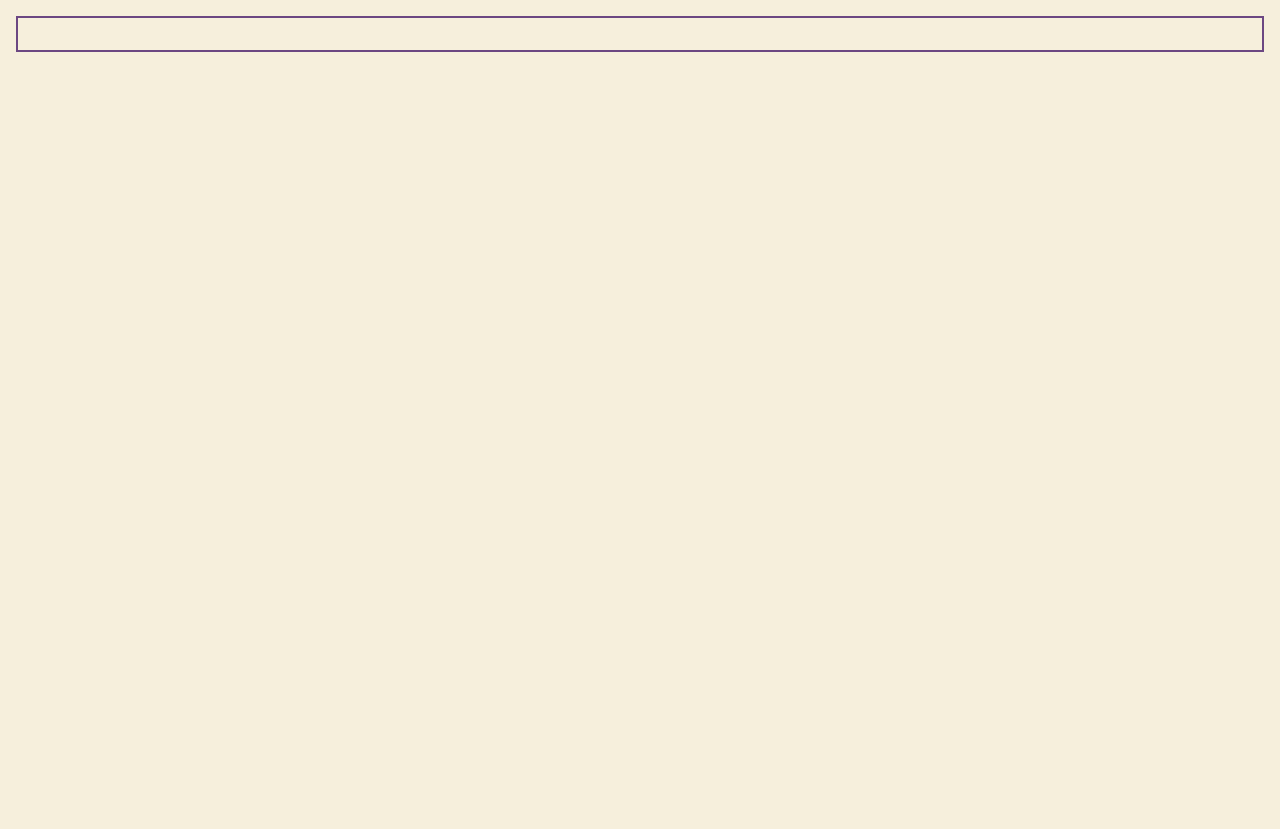
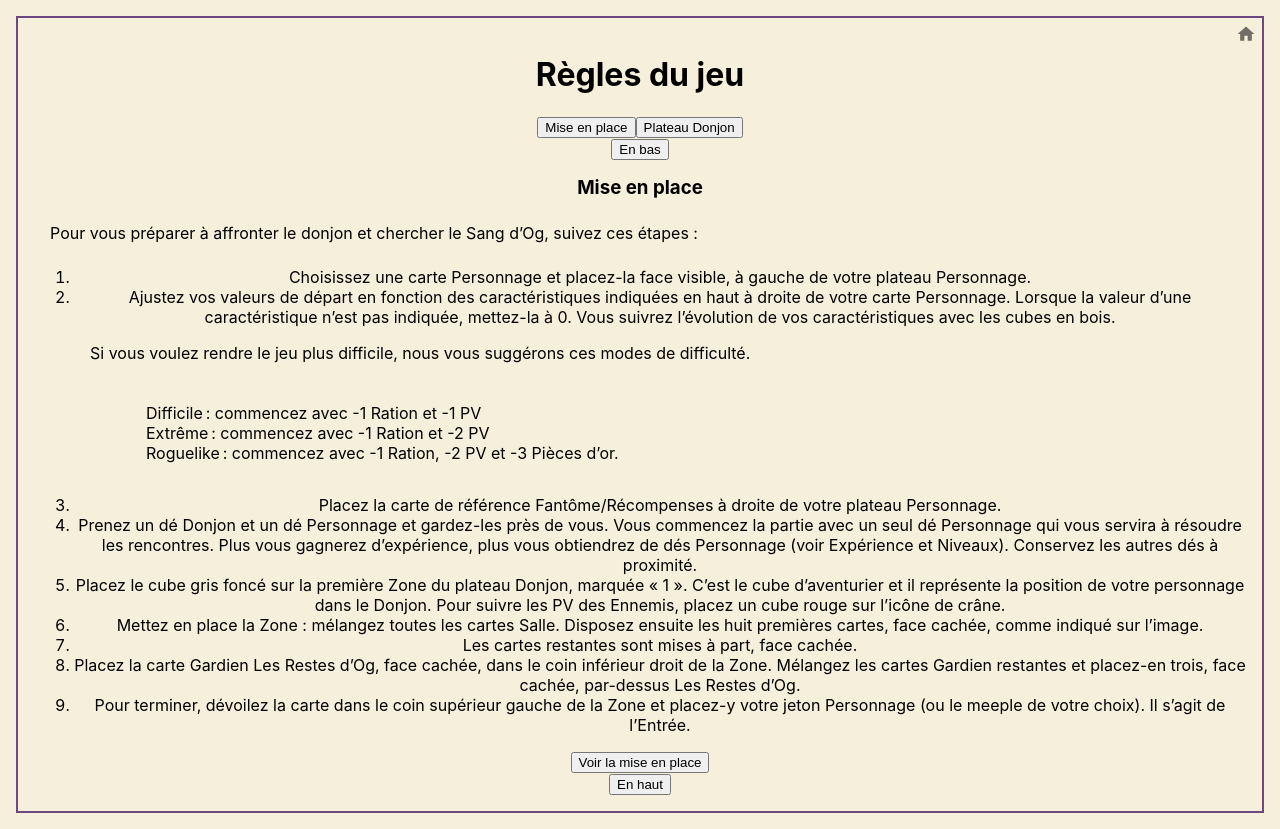
Before and after one commit to BenoitHamaide/MiniRoqueCompanionApp, a React (Create React App) app: page /regles in a window 1280 px wide. Before the commit this address had no page. Before the commit the page ends 800 px from the top, so only its background shows below. Built offline with nearby package versions, Linux system fonts and the light colour scheme.

Commit message:
ajout status et regles pas fini

```diff
--- a/src/App.js
+++ b/src/App.js
@@ -2,6 +2,7 @@ import { BrowserRouter as Router, Route, Routes } from 'react-router-dom';
 import './App.scss';
 import Home from './Components/Home/Home';
 import SheetComponent from './Components/SheetComponent/SheetComponent';
+import ReglesDuJeu from './Components/ReglesDuJeu/RegleDuJeu';
 
 function App() {
   return (
@@ -9,6 +10,7 @@ function App() {
     <div className="App">
         <Routes>
           <Route path="/" element={<Home />} />
+          <Route path="/regles" element={<ReglesDuJeu />} />
           <Route path="/personnage" element={<SheetComponent />} />
         </Routes>
          </div>
--- /dev/null
+++ b/src/Components/ButtonRules/ButtonRules.js
@@ -0,0 +1,14 @@
+import { Link } from 'react-router-dom';
+import { Button } from '@mui/material';
+
+function ButtonRules() {
+    return (
+        <div>
+            <Link to="/regles">
+                <Button variant="contained">Règles du jeu</Button>
+            </Link>
+        </div>
+    );
+}
+
+export default ButtonRules;
--- a/src/Components/Home/Home.js
+++ b/src/Components/Home/Home.js
@@ -1,3 +1,4 @@
+import ButtonRules from '../ButtonRules/ButtonRules';
 import ButtonSheet from '../ButtonSheet/ButtonSheet';
 import Description from '../Description/Description';
 import Header from '../Header/Header';
@@ -7,6 +8,7 @@ function Home() {
     return (
         <div className='home'>
             <Header />
+            <ButtonRules />
             <ButtonSheet />
             <Description />
         </div>
--- /dev/null
+++ b/src/Components/ReglesDuJeu/RegleDuJeu.js
@@ -0,0 +1,54 @@
+import React, { useState } from "react";
+import MiseEnPlace from "./SectionRegles/MiseEnPlace";
+import PlateauDonjon from "./SectionRegles/PlateauDonjon";
+import ButtonHome from "../ButtonHome/ButtonHome";
+import SectionRegles from "./SectionRegles/SectionRegles";
+
+const ReglesDuJeu = () => {
+  const [sectionActive, setSectionActive] = useState(0);
+
+  const sectionsRegles = [
+    { titre: "Mise en place", contenu: <MiseEnPlace /> },
+    { titre: "Plateau Donjon", contenu: <PlateauDonjon /> },
+    // Add other sections here
+  ];
+
+  const handleSectionClick = (index) => {
+    setSectionActive(index);
+  };
+
+  const sectionCourante =
+    sectionsRegles.length > 0 ? sectionsRegles[sectionActive] : null;
+
+  return (
+    <div>
+      <ButtonHome />
+      <h1>Règles du jeu</h1>
+      <div className="onglets">
+        {sectionsRegles.map((section, index) => (
+          <button
+            key={index}
+            onClick={() => handleSectionClick(index)}
+            className={sectionActive === index ? "actif" : ""}
+          >
+            {section.titre}
+          </button>
+        ))}
+      </div>
+      <button onClick={() => window.scrollTo(0, document.body.scrollHeight)}>En bas</button>
+      <div className="contenu-section">
+        {sectionCourante ? (
+          <SectionRegles
+            titre={sectionCourante.titre}
+            contenu={sectionCourante.contenu}
+          />
+        ) : (
+          <p>Aucun résultat trouvé.</p>
+        )}
+      </div>
+      <button onClick={() => window.scrollTo(0, 0)}>En haut</button>
+    </div>
+  );
+};
+
+export default ReglesDuJeu;
--- /dev/null
+++ b/src/Components/ReglesDuJeu/SectionRegles/MiseEnPlace.js
@@ -0,0 +1,67 @@
+import React, { useState } from "react";
+import miseEnPlace from "../../../assets/miseEnPlace.png"
+import "./MiseEnPlace.scss"
+
+const MiseEnPlace = () => {
+    const [isImageOpen, setIsImageOpen] = useState(false);
+
+    const handleImageClick = () => {
+      setIsImageOpen(!isImageOpen);
+    };
+  return (
+    <div>
+
+      <p>
+        Pour vous préparer à affronter le donjon et chercher le Sang d’Og, suivez
+        ces étapes :
+      </p>
+      <ol>
+        <li>Choisissez une carte Personnage et placez-la face visible, à gauche de votre plateau Personnage.</li>
+        <li>
+        Ajustez vos valeurs de départ en fonction des caractéristiques indiquées en haut à droite de votre carte Personnage. Lorsque la valeur d’une caractéristique n’est pas indiquée, mettez-la à 0. Vous suivrez l’évolution de vos caractéristiques avec les cubes en bois.
+        </li>
+        <p>Si vous voulez rendre le jeu plus difficile, nous vous suggérons ces modes de difficulté. </p>
+          <ul>
+          <li>Difficile : commencez avec -1 Ration et -1 PV </li>
+          <li>Extrême : commencez avec -1 Ration et -2 PV</li>
+          <li>Roguelike : commencez avec -1 Ration, -2 PV et -3 Pièces d’or.</li>
+            </ul>
+        <li>
+        Placez la carte de référence Fantôme/Récompenses à droite de votre plateau Personnage.
+        </li>
+        <li>
+        Prenez un dé Donjon et un dé Personnage et gardez-les près de vous. Vous commencez la partie avec un seul dé Personnage qui vous servira à résoudre les rencontres. Plus vous gagnerez d’expérience, plus vous obtiendrez de dés Personnage (voir Expérience et Niveaux). Conservez les autres dés à proximité.
+        </li>
+        <li>
+        Placez le cube gris foncé sur la première Zone du plateau Donjon, marquée « 1 ». C’est le cube d’aventurier et il représente la position de votre personnage dans le Donjon. Pour suivre les PV des Ennemis, placez un cube rouge sur l’icône de crâne.
+        </li>
+        <li>
+        Mettez en place la Zone : mélangez toutes les cartes Salle. Disposez ensuite les huit premières cartes, face cachée, comme indiqué sur l’image.
+        </li>
+        <li>
+        Les cartes restantes sont mises à part, face cachée.
+        </li>
+        <li>
+        Placez la carte Gardien Les Restes d’Og, face cachée, dans le coin inférieur droit de la Zone. Mélangez les cartes Gardien restantes et placez-en trois, face cachée, par-dessus Les Restes d’Og.
+        </li>
+        <li>
+        Pour terminer, dévoilez la carte dans le coin supérieur gauche de la Zone et placez-y votre jeton Personnage (ou le meeple de votre choix). Il s’agit de l’Entrée.
+        </li>
+      </ol>
+      <div>
+        {isImageOpen ? (
+          <div
+            className="conteneur-image-plein-ecran"
+            onClick={handleImageClick} // Ajout du gestionnaire d'événements sur le conteneur d'image
+          >
+            <img src={miseEnPlace} alt="Mise en place" />
+          </div>
+        ) : (
+          <button onClick={handleImageClick}>Voir la mise en place</button>
+        )}
+      </div>
+    </div>
+  );
+};
+
+export default MiseEnPlace;
--- /dev/null
+++ b/src/Components/ReglesDuJeu/SectionRegles/MiseEnPlace.scss
@@ -0,0 +1,27 @@
+/* Ajoutez ce CSS à votre feuille de style */
+.conteneur-image-plein-ecran {
+    position: fixed;
+    top: 0;
+    left: 0;
+    width: 100%;
+    height: 100%;
+    background-color: rgba(0, 0, 0, 0.8);
+    display: flex;
+    align-items: center;
+    justify-content: center;
+  }
+
+  .conteneur-image-plein-ecran img {
+    max-width: 100%;
+    max-height: 100%;
+  }
+
+  .conteneur-image-plein-ecran button {
+    position: absolute;
+    top: 20px;
+    right: 20px;
+    background-color: white;
+    border: none;
+    padding: 8px 12px;
+    cursor: pointer;
+  }
--- /dev/null
+++ b/src/Components/ReglesDuJeu/SectionRegles/PlateauDonjon.js
@@ -0,0 +1,8 @@
+import React from "react";
+
+const PlateauDonjon = () => {
+  return (
+    <div>Plateau Donjon</div>
+  )
+}
+export default PlateauDonjon
--- /dev/null
+++ b/src/Components/ReglesDuJeu/SectionRegles/SectionRegles.js
@@ -0,0 +1,12 @@
+import React from "react";
+
+const SectionRegles = ({ titre, contenu }) => {
+  return (
+    <div>
+      <h3>{titre}</h3>
+      <div>{contenu}</div>
+    </div>
+  );
+};
+
+export default SectionRegles;
--- a/src/Components/SheetComponent/SheetComponent.js
+++ b/src/Components/SheetComponent/SheetComponent.js
@@ -10,6 +10,7 @@ import RationCounter from '../RationCounter/RationCounter';
 import './SheetComponent.scss';
 import ButtonHome from '../ButtonHome/ButtonHome';
 import CharacterSelector from '../CharacterSelector/CharacterSelector';
+import StatusCard from '../StatusCard/StatusCard';
 
 function SheetComponent() {
   const characters = [
@@ -31,7 +32,7 @@ function SheetComponent() {
     },
     {
       name: 'Sorcière',
-      stats: { health: 10, rations: 3, potion1: 0, potion2: 0 },
+      stats: { health: 10, rations: 3, potion1: 3, potion2: 0 },
     },
     {
       name: 'Bones',
@@ -43,11 +44,21 @@ function SheetComponent() {
     },
     {
       name: 'Clerc',
-      stats: { health: 9, armor: 1, rations: 2, potion1: 0, potion2: 0 },
+      stats: { health: 9, armor: 1, rations: 2, potion1: 0, potion2: 4 },
     },
   ];
 
   const [characterStats, setCharacterStats] = useState(null);
+  const [isCursed, setIsCursed] = useState(false);
+  const [isPoisoned, setIsPoisoned] = useState(false);
+
+  const handleCursedChange = () => {
+    setIsCursed(!isCursed);
+  };
+
+  const handlePoisonedChange = () => {
+    setIsPoisoned(!isPoisoned);
+  };
 
   const handleIncrementHealth = () => {
     if (characterStats && characterStats.health < 20) {
@@ -88,10 +99,22 @@ function SheetComponent() {
       </div>
       <Container>
         <h2>Plateau personnage</h2>
-        <CharacterSelector  characters={characters} onUpdateStats={updateCharacterStats} />
+        <CharacterSelector characters={characters} onUpdateStats={updateCharacterStats} />
         {characterStats && (
-          <Grid  className="selection" container spacing={2}>
+          <Grid className="selection" container spacing={2}>
             <Grid item xs={12} sm={6}>
+            <Grid item xs={12}>
+              <Card variant="outlined">
+                <CardContent>
+                  <StatusCard
+                    isCursed={isCursed}
+                    isPoisoned={isPoisoned}
+                    onCursedChange={handleCursedChange}
+                    onPoisonedChange={handlePoisonedChange}
+                  />
+                </CardContent>
+              </Card>
+            </Grid>
               <Card variant="outlined">
                 <CardContent className="experience-card">
                   <ExperienceCounter
@@ -102,6 +125,7 @@ function SheetComponent() {
                 </CardContent>
               </Card>
             </Grid>
+
             <Grid item xs={12} sm={6}>
               <Card variant="outlined">
                 <CardContent className="armor-card">
@@ -144,6 +168,7 @@ function SheetComponent() {
                 </CardContent>
               </Card>
             </Grid>
+
           </Grid>
         )}
       </Container>
--- /dev/null
+++ b/src/Components/StatusCard/StatusCard.js
@@ -0,0 +1,39 @@
+import "./StatusCard.scss"
+
+const StatusCard = ({ isCursed, isPoisoned, onCursedChange, onPoisonedChange }) => {
+  return (
+    <div className="status-card">
+      <h3>Status</h3>
+      <div>
+        <label>
+          <input
+            type="checkbox"
+            checked={isCursed}
+            onChange={onCursedChange}
+          />
+          Maudit
+        </label>
+        <p>
+          {isCursed &&
+            "Soustrayez 1 de chacun de vos dés Personnages (y compris ceux que vous relancez)."}
+        </p>
+      </div>
+      <div>
+        <label>
+          <input
+            type="checkbox"
+            checked={isPoisoned}
+            onChange={onPoisonedChange}
+          />
+          Empoisonné
+        </label>
+        <p>
+          {isPoisoned &&
+            "Si le symbole poison apparaît: vous perdez immédiatement 1PV."}
+        </p>
+      </div>
+    </div>
+  );
+};
+
+export default StatusCard;
```
Also changed, not shown: src/Components/StatusCard/StatusCard.scss (added), src/assets/miseEnPlace.png (added).
